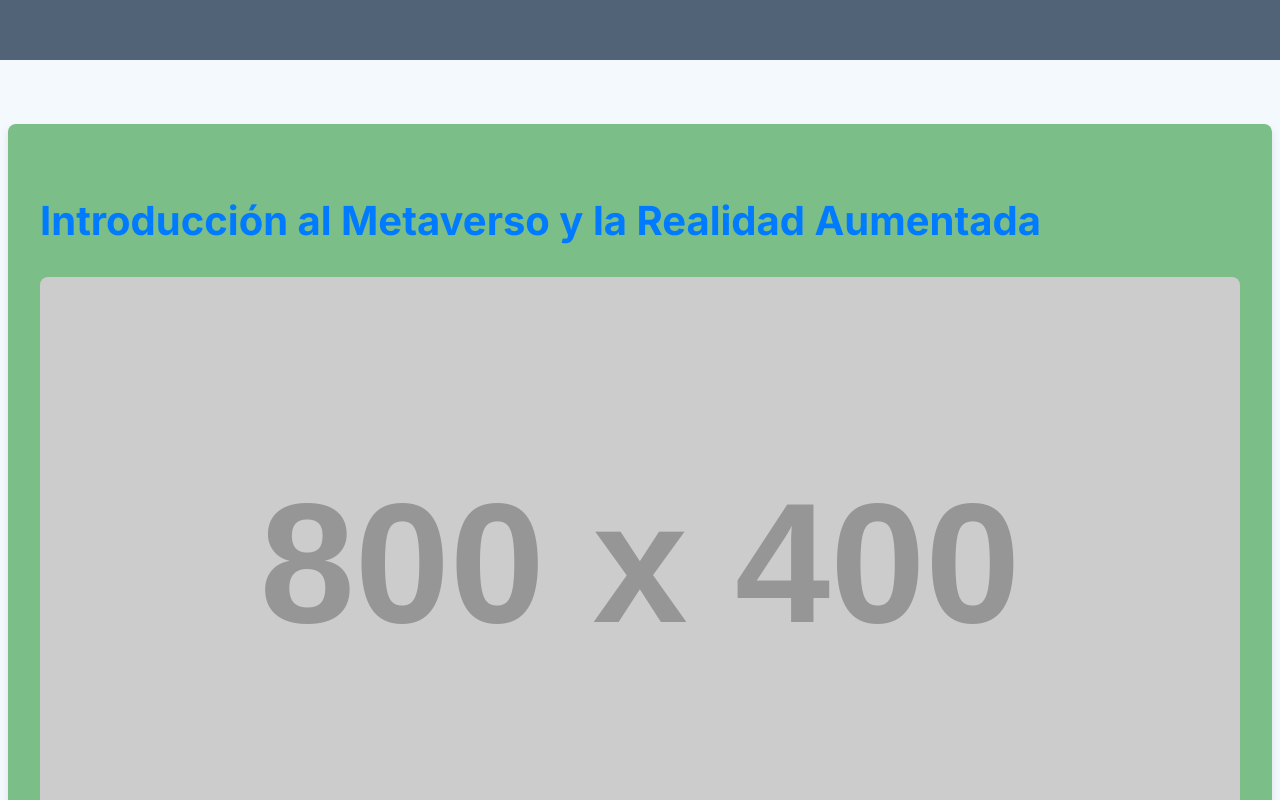
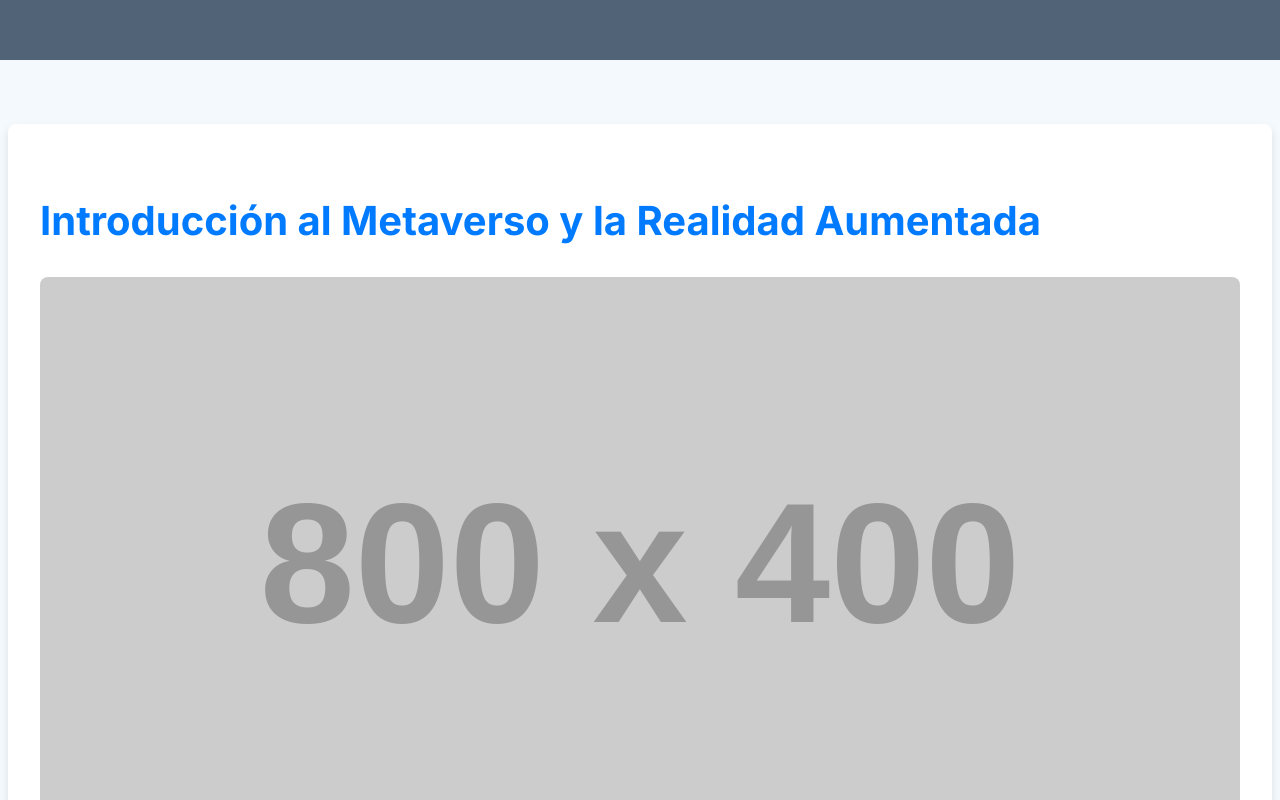
Before and after one commit to Jonasvtorres/Jonasvtorres.github.io, a plain HTML site: page index.html in a window 1280 px wide. Shown: the part 740-1540 px from the top of the page. Drawn offline with Linux system fonts and the light colour scheme; placeholder pictures from the web are drawn by us.

Commit message:
provisorio

```diff
--- a/index.html
+++ b/index.html
@@ -21,6 +21,7 @@
 
     <header class="hero">
         <div class="hero-content">
+            <p>HOLA MUNDOOOOO</p>
             <h1>El Metaverso y la Realidad Aumentada: El Futuro de la Interacción Digital</h1>
             <p>Un viaje desde sus orígenes hasta las expectativas del mañana</p>
         </div>
--- a/styles.css
+++ b/styles.css
@@ -80,7 +80,7 @@ body {
     max-width: 1200px;
     margin: 4rem auto;
     padding: 2rem;
-    background-color: rgb(124, 190, 136);
+    background-color: rgb(255, 255, 255);
     border-radius: 8px;
     box-shadow: 0 4px 8px rgba(0, 0, 0, 0.1);
 }
```
